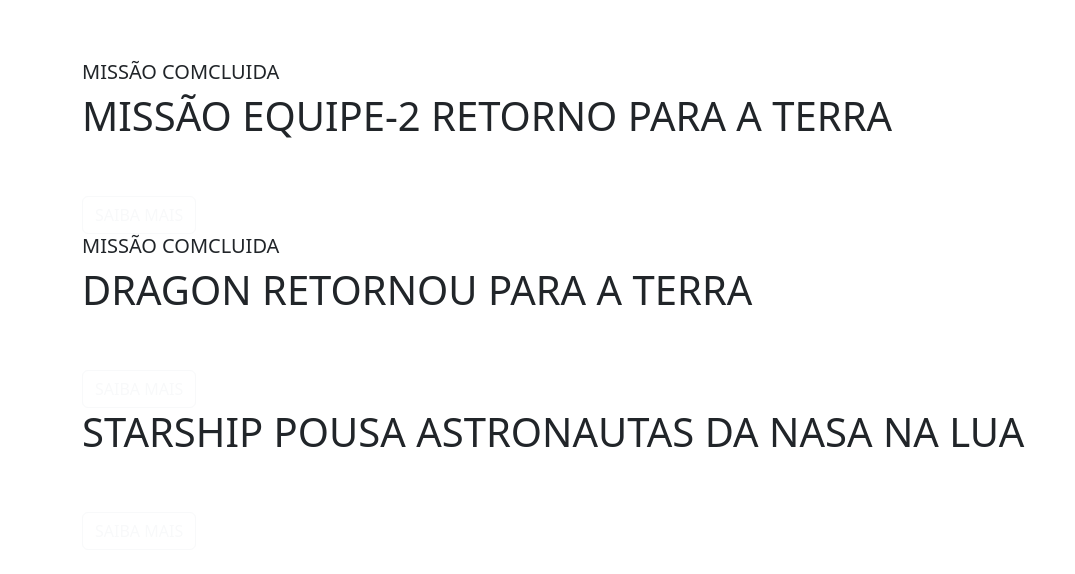
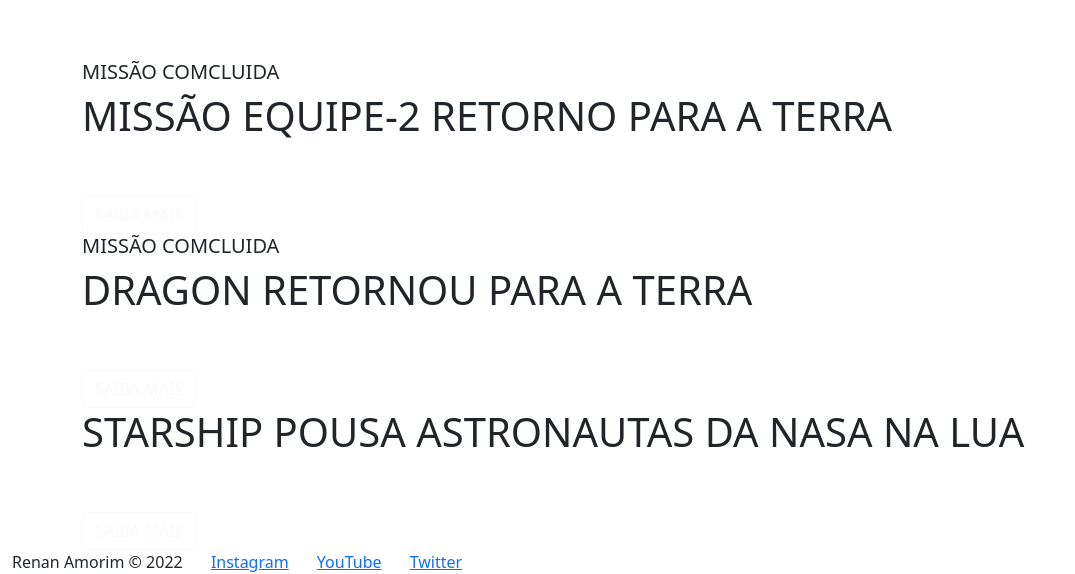
Before and after one commit to RenanAmorim89/Page_Onibtix, a plain HTML site: page index.html in a window 1280 px wide. Shown: the part 824-1398 px from the top of the page, without its empty margins (0-1075 px from the left). Before the commit the page ends 1374 px from the top, so only its background shows below. Drawn offline with nearby package versions, Linux system fonts and the light colour scheme.

Commit message:
end of HTML footer,page home.

```diff
--- a/index.html
+++ b/index.html
@@ -104,13 +104,19 @@
     <div class="container">
       <p class="h1" class="medimTiltle">STARSHIP POUSA ASTRONAUTAS DA NASA NA LUA </p>
 
-
-
       <button type="button" class="btn btn-outline-light mt-5" id="button">SAIBA MAIS</button>
 
     </div>
 
   </div>
+
+  <footer class="container-fluid footer">
+    <span class="me-4 copyOBC">Renan Amorim &copy; 2022</span>
+    <!-- target="_blank" it opens the new site, without closing yours.-->
+    <a href="" target="_blank" class="me-4">Instagram</a>
+    <a href="" target="_blank" class="me-4">YouTube</a>
+    <a href="" target="_blank">Twitter</a>
+  </footer>
 
 
   <!-- Bootstrap Script -->
```
